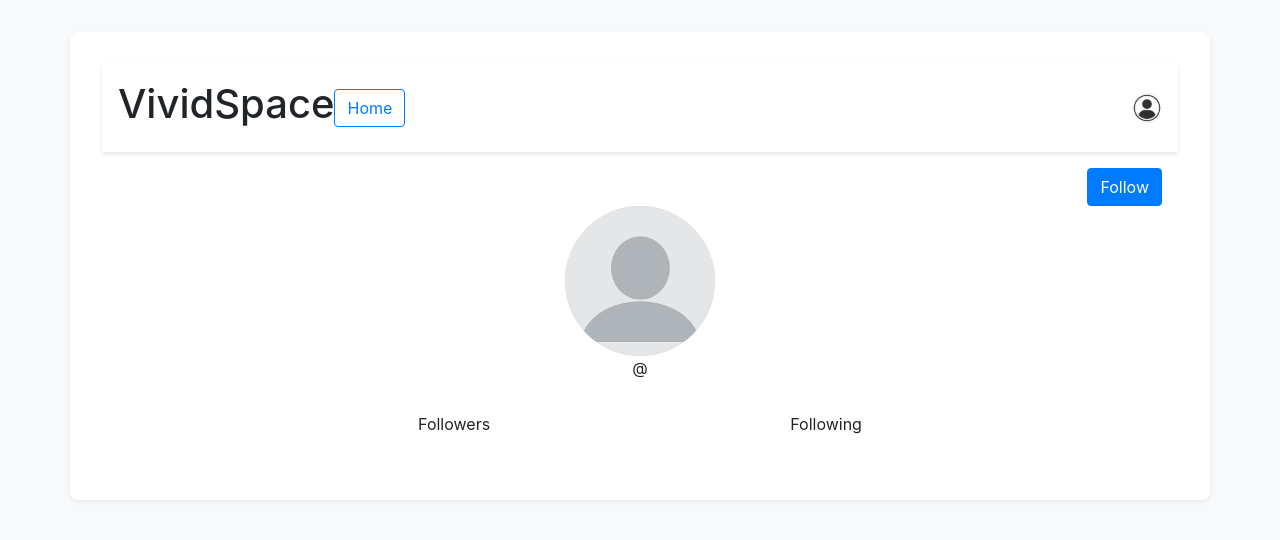
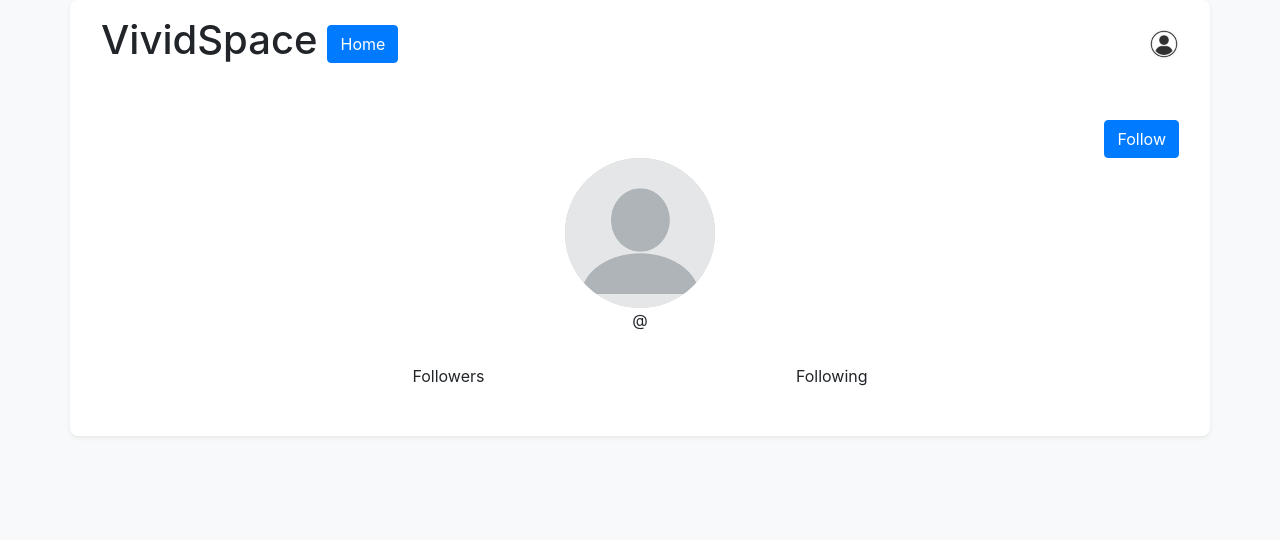
Before and after one commit to Munz10/VividSpace, a CodeIgniter app: the page made by CodeIgniter_3/application/views/user_profile.php in a window 1280 px wide. Shown: the top 540 px of the page. Run offline with CodeIgniter, Linux system fonts and the light colour scheme; data that the repository does not hold is empty; some libraries are stand-ins or nearby versions.

Commit message:
feed css

```diff
--- a/CodeIgniter_3/application/views/user_profile.php
+++ b/CodeIgniter_3/application/views/user_profile.php
@@ -10,8 +10,6 @@
         }
         .container {
             background: #fff;
-            padding: 2rem;
-            margin-top: 2rem;
             border-radius: 0.5rem;
             box-shadow: 0 0.125rem 0.25rem rgba(0, 0, 0, 0.075);
         }
@@ -33,15 +31,10 @@
         .follow-info {
             text-align: center;
         }
-        .post-grid {
-            display: grid;
-            grid-template-columns: repeat(3, 1fr);
-            grid-gap: 1rem;
-            margin-top: 2rem;
-        }
         .post {
             border: 1px solid #ddd;
             border-radius: 0.5rem;
+            margin-bottom: 15px;
             overflow: hidden;
         }
         .post img {
@@ -50,31 +43,21 @@
             object-fit: cover;
             border-bottom: 1px solid #ddd;
         }
+        .post-body {
+            padding: 10px;
+        }
         .header {
             display: flex;
             justify-content: space-between; /* Aligns logo/home to the left and profile to the right */
             align-items: center;
             padding: 1rem;
-            background-color: #fff;
-            box-shadow: 0 2px 4px rgba(0,0,0,0.1);
         }
         .logo-and-home {
             display: flex;
             align-items: center;
         }
-        .logo {
-            font-size: 1.5rem; /* Unchanged font size */
-            font-weight: bold; /* Unchanged font weight */
-            margin-right: 10px; /* Space between the logo and home button */
-        }
-        .home-button {
-            padding: 0.375rem 0.75rem; /* Bootstrap's .btn padding
-            text-decoration: none;
-            color: #007bff; /* Bootstrap primary color */
-            background-color: transparent;
-            border: 1px solid transparent;
-            border-color: #007bff;
-            border-radius: 0.25rem;
+        .logo-and-home h1 {
+            margin-right: 10px; /* Adjusted margin between logo and home button */
         }
         .profile-icon {
             width: 30px;
@@ -86,29 +69,25 @@
             margin-top: 1rem;
             text-align: center;
         }
-
         .profile-header h1 {
             display: inline-block;
             vertical-align: middle;
             margin-right: 10px;
         }
-
         .follow-info {
             display: flex;
             justify-content: space-evenly;
             padding: 1rem;
-        }
-        .post-grid {
-            grid-template-columns: repeat(3, 1fr);
+            margin-bottom: 1rem;
         }
         .follow-btn-wrapper {
             text-align: right;
             margin-top: 1rem;
             margin-bottom: 1rem;
         }
-
         .follow-btn {
             margin-right: 1rem;
+            margin-top: 1rem;
         }
         .spacer {
             flex-grow: 1; /* Allow the spacer to grow and push the follow button to the right */
@@ -121,7 +100,7 @@
             <div class="logo-and-home">
                 <!-- Logo and home button are now inline -->
                 <h1><span>VividSpace</span></h1>
-                <a href="<?= site_url('profile/feed'); ?>" class="home-button">Home</a>
+                <a href="<?= site_url('profile/feed'); ?>" class="btn btn-primary">Home</a>
             </div>
             <div class="profile-icon-container">
                 <a href="<?= site_url('profile'); ?>">
@@ -135,7 +114,6 @@
                     onclick="toggleFollow(this);">
                 <?= $is_following ? 'Unfollow' : 'Follow'; ?>
             </button>
-
         </div>
         <div class="profile-info">
             <?php if (!empty($user_profile['profile_image'])): ?>
```
Also changed, not shown: CodeIgniter_3/application/views/feed.php (+4 -3 lines), CodeIgniter_3/application/views/profile.php (+15 -16 lines).
